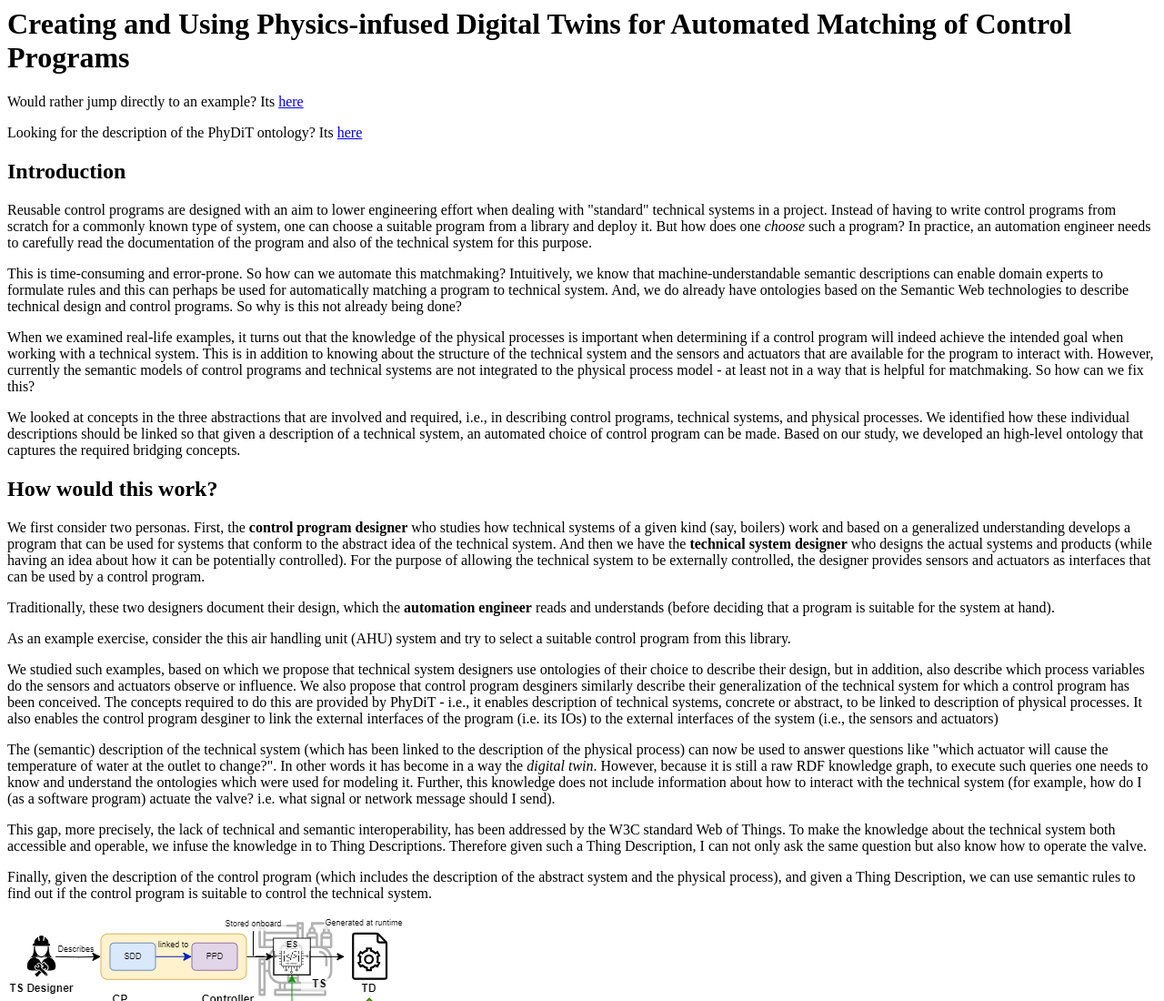
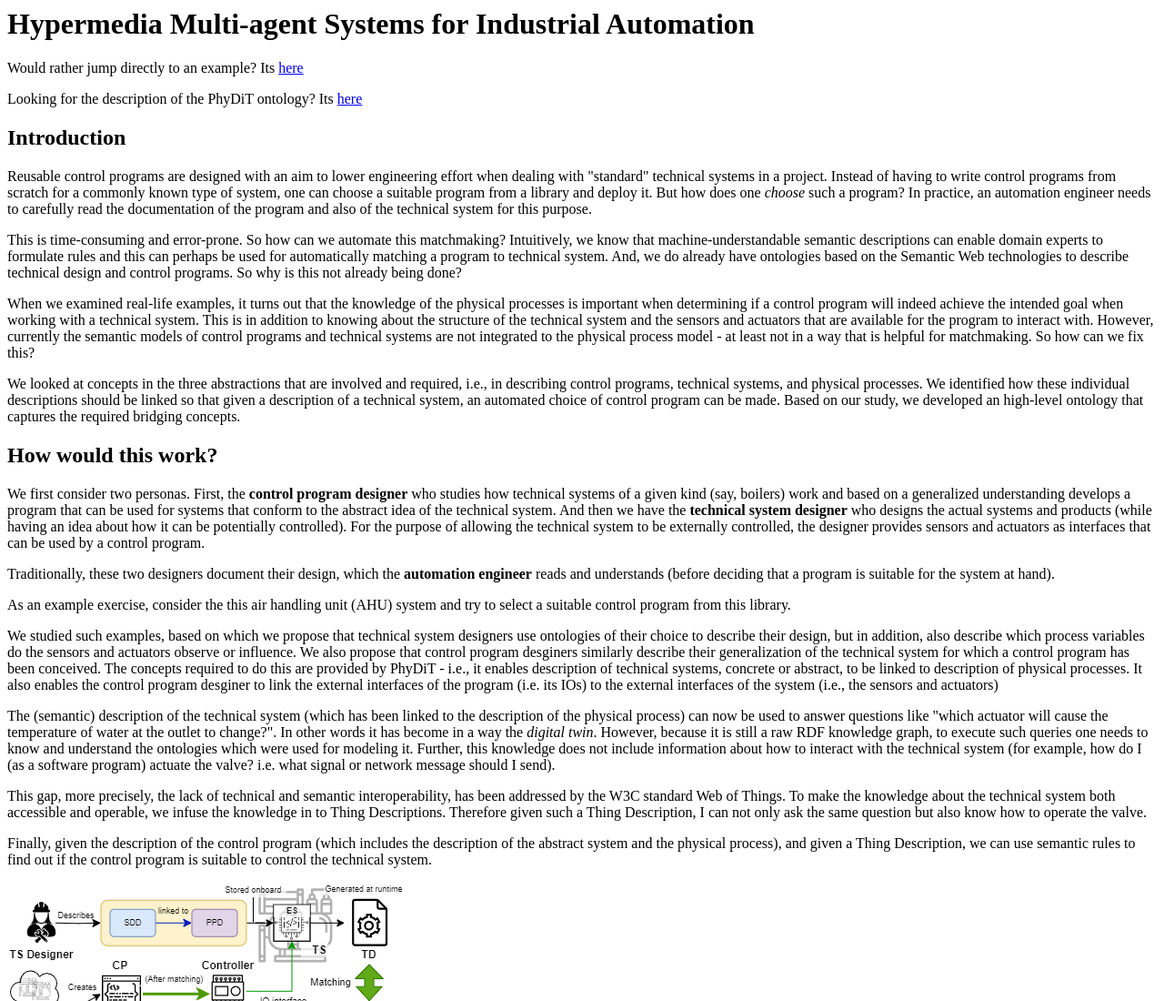
Before and after one commit to autonomous-buildings/autonomous-buildings.github.io, a plain HTML site: page hmas/index.html in a window 1280 px wide. Shown: the top 1100 px of the page at 91% size. Drawn offline with Linux system fonts and the light colour scheme; files whose address does not match are found by name.

Commit message:
Update index.html

```diff
--- a/hmas/index.html
+++ b/hmas/index.html
@@ -1,6 +1,6 @@
 <html>
 
-<h1>Creating and Using Physics-infused Digital Twins for Automated Matching of Control Programs</h1>
+<h1>Hypermedia Multi-agent Systems for Industrial Automation</h1>
 
 <p>Would rather jump directly to an example? Its <a href="#example">here</a></p>
 <p>Looking for the description of the PhyDiT ontology? Its <a href="#ontology">here</a></p>
```
